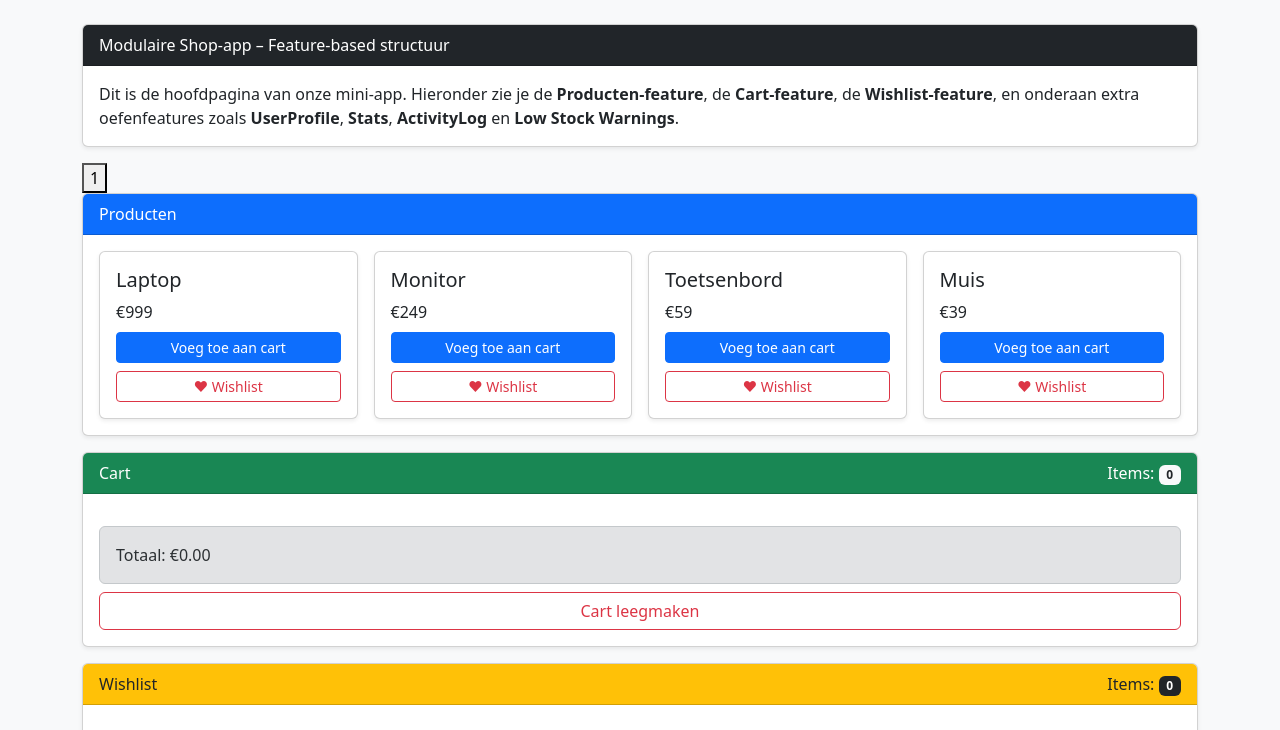
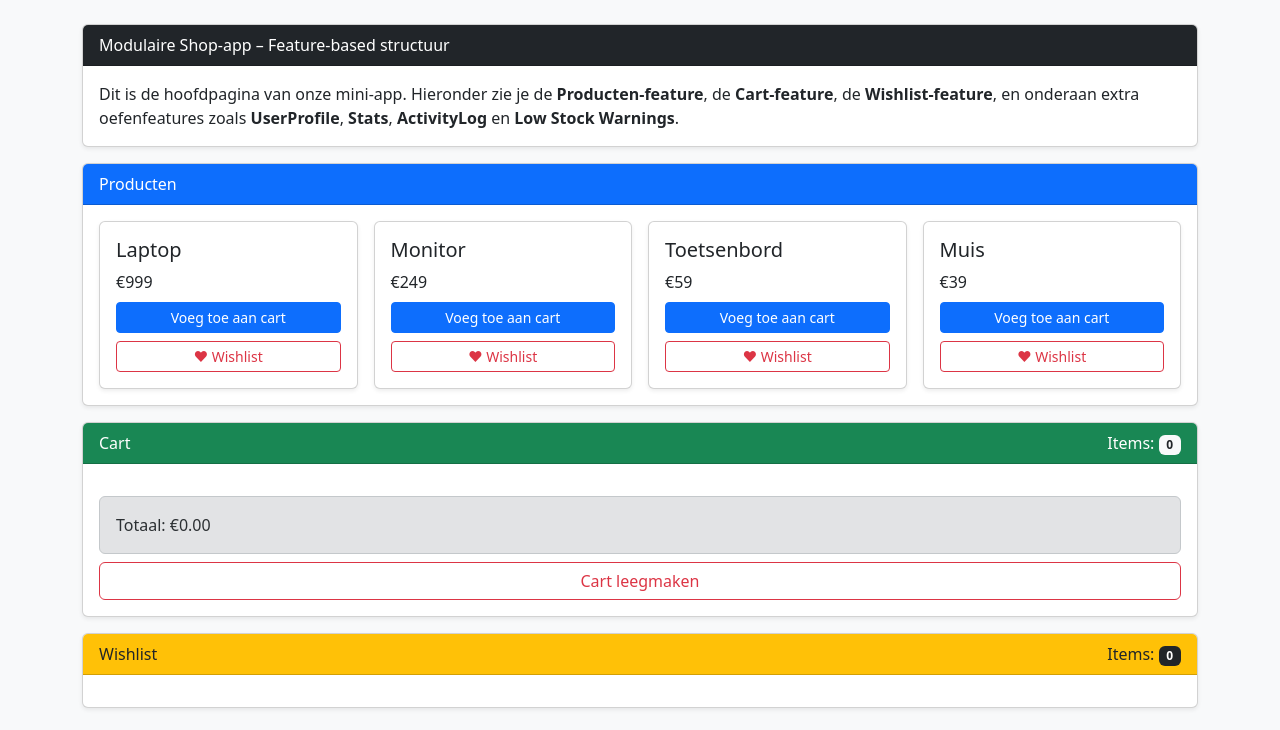
Before and after one commit to NathanVandormael1996/TestYaml, a website built with Vite: page b-2-oefening-1/src/index.html in a window 1280 px wide. Shown: the top 730 px of the page. Built offline with nearby package versions, Linux system fonts and the light colour scheme.

Commit message:
verwijder buttons

```diff
--- a/b-2-oefening-1/package.json
+++ b/b-2-oefening-1/package.json
@@ -6,8 +6,8 @@
   "scripts": {
     "start": "vite",
     "build": "vite build",
-    "test": "echo \"Error: no test specified\" && exit 1",
-    "lint": "eslint ."
+    "lint": "eslint .",
+    "test": "echo \"Error: no test specified\" && exit 1"
   },
   "keywords": [],
   "author": "",
--- a/b-2-oefening-1/src/index.html
+++ b/b-2-oefening-1/src/index.html
@@ -27,7 +27,6 @@
         </div>
     </div>
 
-    <button>1</button>
 
     <!-- Producten feature -->
     <div class="card shadow-sm mb-3">
```
